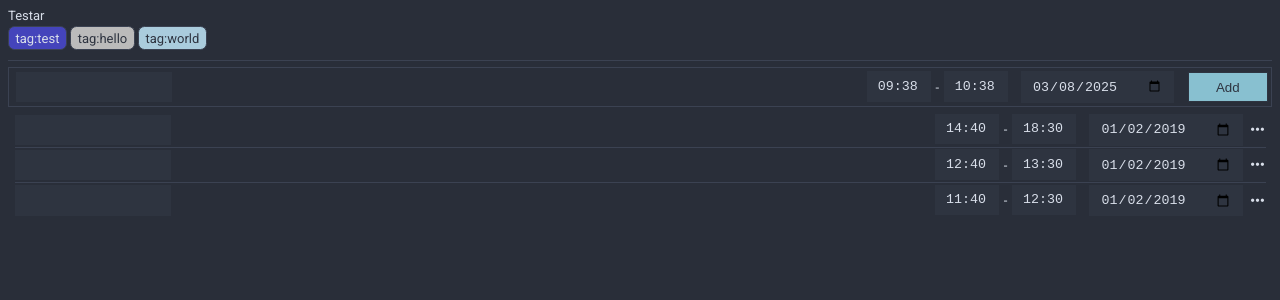
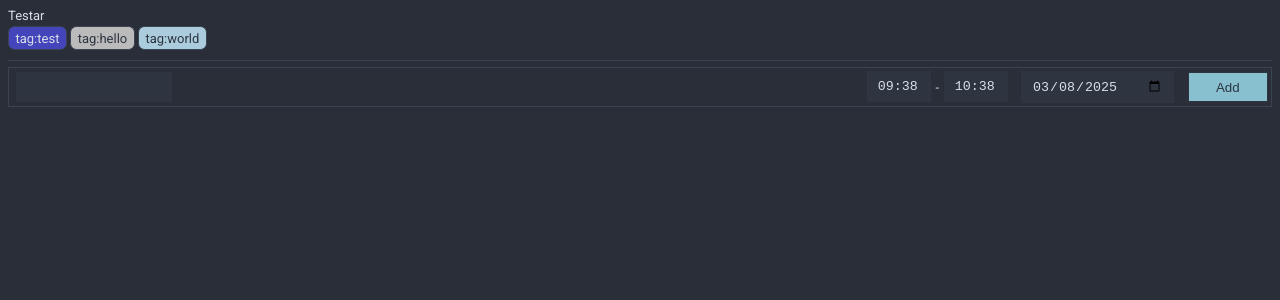
Before and after one commit to LarssonOliver/inundated, a Vue app in the folder frontend/: page / in a window 1280 px wide. Shown: the top 300 px of the page. Built offline with nearby package versions, Linux system fonts and the light colour scheme; the HTML template or start-up script is replaced by a standard one.

Commit message:
Store work

```diff
--- a/frontend/package.json
+++ b/frontend/package.json
@@ -11,7 +11,8 @@
     "type-check": "vue-tsc --build",
     "lint": "eslint . --fix",
     "format": "prettier --write src/",
-    "test": "vitest run"
+    "test": "vitest run",
+    "test-watch": "vitest"
   },
   "dependencies": {
     "@fontsource/roboto": "^5.2.5",
--- a/frontend/src/stores/timespans.ts
+++ b/frontend/src/stores/timespans.ts
@@ -5,36 +5,108 @@ import { ref } from "vue";
 
 export const useTimeSpansStore = defineStore("timeSpans", () => {
   const timeSpans = ref<TimeSpan[]>([
-    {
-      id: 1,
-      name: "Test 1",
-      startTime: new Date("2019-01-02T12:40:00.000Z"),
-      endTime: new Date("2019-01-02T13:30:00.000Z"),
-      timeZone: "Europe/Stockholm",
-      userId: 1,
-      tagIds: [],
-    },
-    {
-      id: 2,
-      name: "Test 2",
-      startTime: new Date("2019-01-02T14:40:00.000Z"),
-      endTime: new Date("2019-01-02T18:30:00.000Z"),
-      timeZone: "Europe/Stockholm",
-      userId: 1,
-      tagIds: [],
-    },
-    {
-      id: 3,
-      name: "Test 3",
-      startTime: new Date("2019-01-02T11:40:00.000Z"),
-      endTime: new Date("2019-01-02T12:30:00.000Z"),
-      timeZone: "Europe/Stockholm",
-      userId: 1,
-      tagIds: [],
-    },
+    // {
+    //   id: 1,
+    //   name: "Test 1",
+    //   startTime: new Date("2019-01-02T12:40:00.000Z"),
+    //   endTime: new Date("2019-01-02T13:30:00.000Z"),
+    //   timeZone: "Europe/Stockholm",
+    //   userId: 1,
+    //   tagIds: [],
+    // },
+    // {
+    //   id: 2,
+    //   name: "Test 2",
+    //   startTime: new Date("2019-01-02T14:40:00.000Z"),
+    //   endTime: new Date("2019-01-02T18:30:00.000Z"),
+    //   timeZone: "Europe/Stockholm",
+    //   userId: 1,
+    //   tagIds: [],
+    // },
+    // {
+    //   id: 3,
+    //   name: "Test 3",
+    //   startTime: new Date("2019-01-02T11:40:00.000Z"),
+    //   endTime: new Date("2019-01-02T12:30:00.000Z"),
+    //   timeZone: "Europe/Stockholm",
+    //   userId: 1,
+    //   tagIds: [],
+    // },
   ]);
 
-  return { timeSpans };
+  /**
+  * Creates a new time span.
+  *
+  * @param timeSpan - The time span to create.
+  *
+  * @returns A promise that resolves to the newly created time span with
+  *   correctly assigned ID.
+  */
+  async function createTimeSpan(timeSpan: TimeSpan): Promise<TimeSpan> {
+    const newTimeSpan: TimeSpan = {
+      id: timeSpans.value.length + 1, // TODO: Use ID from server
+      name: timeSpan.name,
+      startTime: new Date(timeSpan.startTime),
+      endTime: new Date(timeSpan.endTime),
+      timeZone: timeSpan.timeZone,
+      userId: timeSpan.userId, // TODO: Use the current user ID
+      tagIds: [...timeSpan.tagIds],
+    };
+
+    // TODO: Implement API call to create the time span on the server
+
+    timeSpans.value.push(newTimeSpan);
+    return newTimeSpan;
+  }
+
+  /**
+  * Fetches a timespan by its ID.
+  *
+  * @param id - The ID of the time span to fetch.
+  *
+  * @returns A promise that resolves to the time span with the given ID,
+  *   or undefined if not found.
+  */
+  async function getTimeSpanById(id: number): Promise<TimeSpan | undefined> {
+    const timeSpan = timeSpans.value.find((ts) => ts.id === id);
+
+    if (!timeSpan)
+      return undefined;
+
+    const copy: TimeSpan = {
+      ...timeSpan,
+      startTime: new Date(timeSpan.startTime),
+      endTime: new Date(timeSpan.endTime),
+      tagIds: [...timeSpan.tagIds],
+    };
+
+    return copy;
+  }
+
+  /**
+  * Updates an existing time span.
+  *
+  * @param timeSpan - The time span to update.
+  *
+  * @returns A promise that resolves to the updated time span.
+  */
+  async function updateTimeSpan(timeSpan: TimeSpan): Promise<TimeSpan> {
+    throw new Error("Not implemented");
+  }
+
+  /**
+  * Deletes a time span.
+  *
+  * @param id - The ID of the time span to delete.
+  *
+  * @returns A promise that resolves when the time span is deleted.
+  */
+  async function deleteTimeSpan(id: number): Promise<void> {
+    const index = timeSpans.value.findIndex((ts) => ts.id === id);
+    timeSpans.value.splice(index, 1);
+  }
+
+  return { timeSpans, getTimeSpanById, createTimeSpan, updateTimeSpan, deleteTimeSpan };
 });
 
 if (import.meta.hot) {
```
Also changed, not shown: frontend/src/api/api.ts (added), 1 other file (tests, documents, lock files or other folders).
